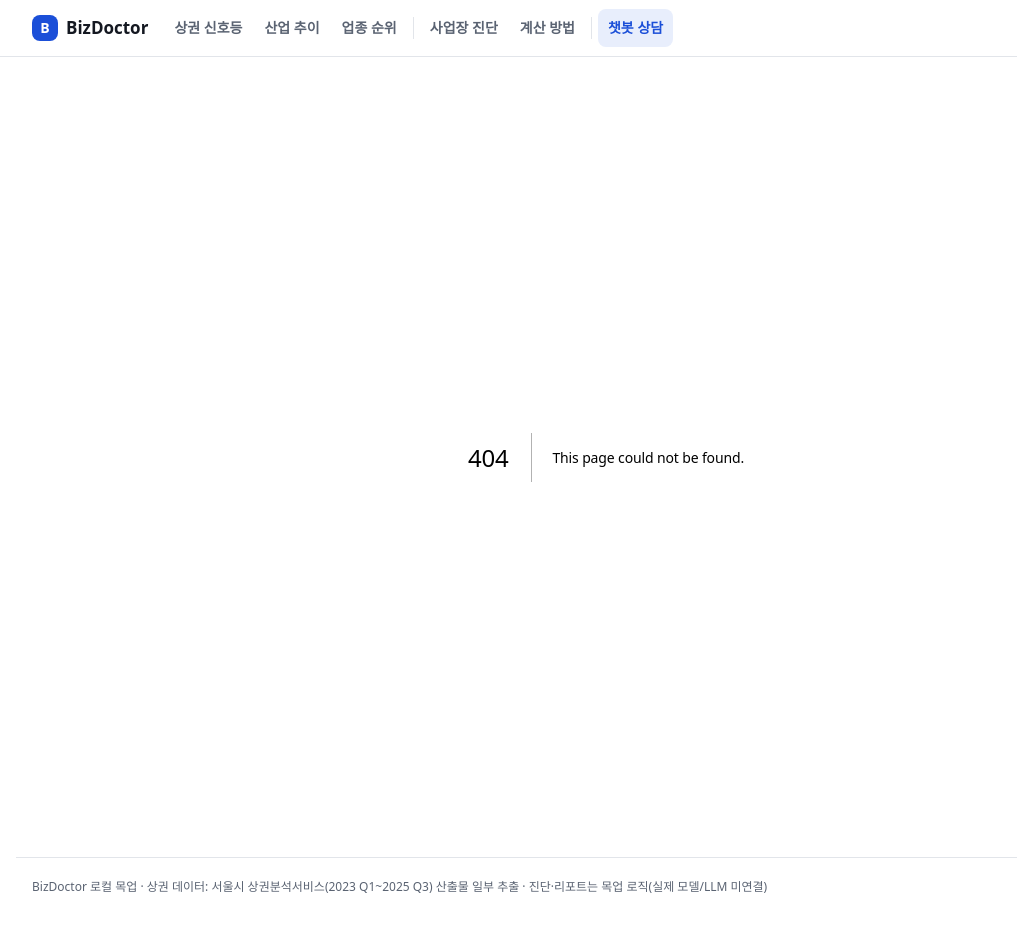
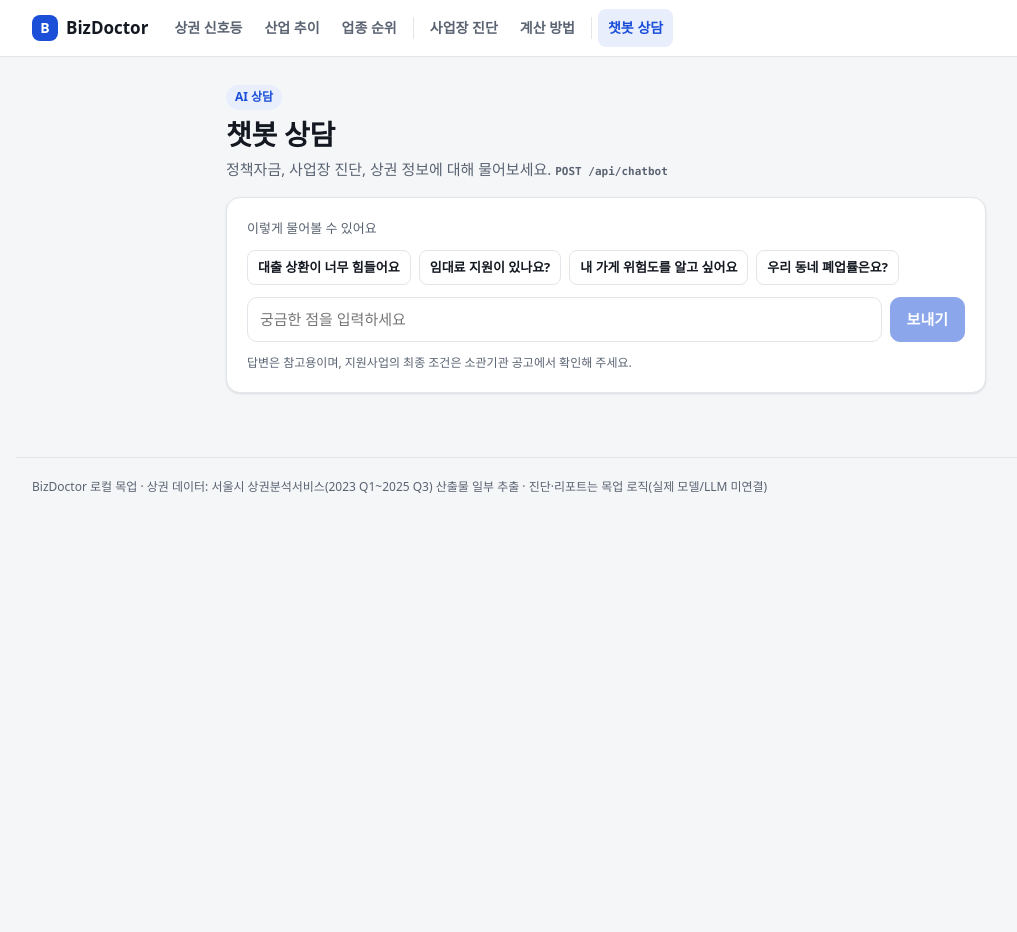
Before and after one commit to pj002321/BizDoctor, a Next.js app in the folder web_mockup/: page /chatbot in a window 1280 px wide. Before the commit this address had no page. Shown: the top 932 px of the page, without its empty margins (34-1051 px from the left). After the commit the page ends 800 px from the top, so only its background shows below. Built offline with nearby package versions, Linux system fonts and the light colour scheme.

Commit message:
feature: 챗봇 상담 페이지 추가

```diff
--- /dev/null
+++ b/web_mockup/app/api/chatbot/route.ts
@@ -0,0 +1,43 @@
+// POST /api/chatbot — 챗봇 상담 (목업: 정책 문서 키워드 매칭. 실제 LLM+RAG는 백엔드에서 연결)
+import { NextRequest, NextResponse } from 'next/server';
+import { POLICY_DOCS } from '@/lib/policies';
+import { store } from '@/lib/store';
+import type { ChatbotRequest, ChatbotResponse } from '@/lib/types';
+
+const KEYWORDS: { words: RegExp; docIds: string[] }[] = [
+  { words: /빚|대출|상환|연체|이자|채무/, docIds: ['POL_001', 'POL_002', 'POL_006'] },
+  { words: /매출|급감|폭락|긴급|운전자금/, docIds: ['POL_003', 'POL_004'] },
+  { words: /폐업|재기|재창업|그만/, docIds: ['POL_005'] },
+  { words: /임대료|월세|인건비|재료비|원가/, docIds: ['POL_004', 'POL_006', 'POL_007'] },
+  { words: /청년/, docIds: ['POL_008'] },
+  { words: /디지털|바우처|온라인/, docIds: ['POL_007'] },
+];
+
+export async function POST(req: NextRequest) {
+  const body = (await req.json().catch(() => ({}))) as Partial<ChatbotRequest>;
+  const message = String(body.message ?? '').trim();
+  if (!message) return NextResponse.json({ error: '질문을 입력해 주세요.' }, { status: 400 });
+  if (message.length > 500) return NextResponse.json({ error: '질문은 500자 이내로 입력해 주세요.' }, { status: 400 });
+
+  const ids = new Set(KEYWORDS.filter((k) => k.words.test(message)).flatMap((k) => k.docIds));
+  const docs = POLICY_DOCS.filter((d) => ids.has(d.docId)).slice(0, 3);
+
+  let answer: string;
+  const links: ChatbotResponse['links'] = [];
+  if (/진단|등급|위험|우리 가게|내 가게/.test(message)) {
+    answer = '내 가게의 위험 등급은 행정동·업종·최근 3개월 매출을 입력하면 확인할 수 있어요. 진단 후에는 결과에 맞는 지원사업과 AI 리포트도 볼 수 있습니다.';
+    links.push({ label: '사업장 진단하기', href: '/diagnosis' });
+  } else if (/상권|동네|지도|폐업률/.test(message)) {
+    answer = '동네·업종별 폐업 통계는 상권 신호등 지도에서 볼 수 있어요. 자치구를 고르면 행정동별 성적표가 나옵니다.';
+    links.push({ label: '상권 신호등 보기', href: '/market' });
+  } else if (docs.length) {
+    answer = `말씀하신 상황에는 이런 지원사업을 먼저 확인해 보세요.\n${docs.map((d) => `- ${d.title} (${d.agency})`).join('\n')}\n정확한 대상과 조건은 소관기관 공고에서 꼭 확인해 주세요.`;
+    links.push({ label: '내 가게 맞춤 추천 받기', href: '/diagnosis' });
+  } else {
+    answer = '지금은 정책자금, 사업장 진단, 상권 정보에 대해서만 답할 수 있어요. 예: "대출 상환이 힘들어요", "임대료 지원이 있나요?"';
+  }
+
+  store.metrics.llmTokens += Math.round((message.length + answer.length) / 2);
+  const res: ChatbotResponse = { answer, sources: docs.map((d) => ({ docId: d.docId, title: d.title })), links };
+  return NextResponse.json(res);
+}
--- /dev/null
+++ b/web_mockup/app/chatbot/page.tsx
@@ -0,0 +1,3 @@
+import ChatbotView from '@/components/ChatbotView';
+export const metadata = { title: '챗봇 상담 · BizDoctor' };
+export default function Page() { return <ChatbotView />; }
--- /dev/null
+++ b/web_mockup/components/ChatbotView.tsx
@@ -0,0 +1,83 @@
+'use client';
+import Link from 'next/link';
+import { useEffect, useRef, useState } from 'react';
+import { Spec } from './badges';
+import { getJSON } from './useMeta';
+import type { ChatbotResponse } from '@/lib/types';
+
+type Msg = { role: 'user' | 'assistant'; text: string; res?: ChatbotResponse };
+
+const EXAMPLES = ['대출 상환이 너무 힘들어요', '임대료 지원이 있나요?', '내 가게 위험도를 알고 싶어요', '우리 동네 폐업률은요?'];
+
+export default function ChatbotView() {
+  const [msgs, setMsgs] = useState<Msg[]>([]);
+  const [q, setQ] = useState('');
+  const [loading, setLoading] = useState(false);
+  const [err, setErr] = useState('');
+  const box = useRef<HTMLDivElement>(null);
+  useEffect(() => { box.current?.scrollTo({ top: 1e6, behavior: 'smooth' }); }, [msgs]);
+
+  async function ask(message: string) {
+    if (!message.trim() || loading) return;
+    setErr('');
+    setQ('');
+    const history = msgs.slice(-10).map(({ role, text }) => ({ role, text }));
+    setMsgs((m) => [...m, { role: 'user', text: message }]);
+    setLoading(true);
+    try {
+      const res = await getJSON<ChatbotResponse>('/api/chatbot', {
+        method: 'POST',
+        headers: { 'Content-Type': 'application/json' },
+        body: JSON.stringify({ message, history }),
+      });
+      setMsgs((m) => [...m, { role: 'assistant', text: res.answer, res }]);
+    } catch (e) {
+      setErr((e as Error).message);
+    } finally {
+      setLoading(false);
+    }
+  }
+
+  return (
+    <div className="page" style={{ maxWidth: 760, margin: '0 auto' }}>
+      <div className="page-head">
+        <span className="badge badge-brand" style={{ justifySelf: 'start' }}>AI 상담</span>
+        <h1>챗봇 상담</h1>
+        <p>정책자금, 사업장 진단, 상권 정보에 대해 물어보세요. <Spec ids="POST /api/chatbot" /></p>
+      </div>
+
+      <section className="card stack">
+        {msgs.length === 0 ? (
+          <div className="stack">
+            <p className="muted small">이렇게 물어볼 수 있어요</p>
+            <div className="row">{EXAMPLES.map((s) => <button key={s} className="btn btn-sm" onClick={() => ask(s)}>{s}</button>)}</div>
+          </div>
+        ) : (
+          <div className="chat" ref={box} aria-live="polite" style={{ maxHeight: 420 }}>
+            {msgs.map((m, i) => (
+              <div key={i} className={`msg msg-${m.role}`}>
+                <div style={{ whiteSpace: 'pre-line' }}>{m.text}</div>
+                {m.res && m.res.sources.length > 0 && (
+                  <div className="hint" style={{ marginTop: 6 }}>근거: {m.res.sources.map((s) => s.docId).join(', ')}</div>
+                )}
+                {m.res && m.res.links.length > 0 && (
+                  <div className="row" style={{ marginTop: 8 }}>
+                    {m.res.links.map((l) => <Link key={l.href} href={l.href} className="btn btn-sm">{l.label} →</Link>)}
+                  </div>
+                )}
+              </div>
+            ))}
+            {loading && <div className="msg msg-assistant muted">답변 작성 중…</div>}
+          </div>
+        )}
+        <form className="row" style={{ flexWrap: 'nowrap' }} onSubmit={(e) => { e.preventDefault(); ask(q); }}>
+          <label htmlFor="chatbot-q" className="sr-only">질문</label>
+          <input id="chatbot-q" className="input" placeholder="궁금한 점을 입력하세요" value={q} onChange={(e) => setQ(e.target.value)} maxLength={500} />
+          <button className="btn btn-primary" disabled={loading || !q.trim()}>보내기</button>
+        </form>
+        {err && <p className="error" role="alert">{err}</p>}
+        <p className="hint">답변은 참고용이며, 지원사업의 최종 조건은 소관기관 공고에서 확인해 주세요.</p>
+      </section>
+    </div>
+  );
+}
```
